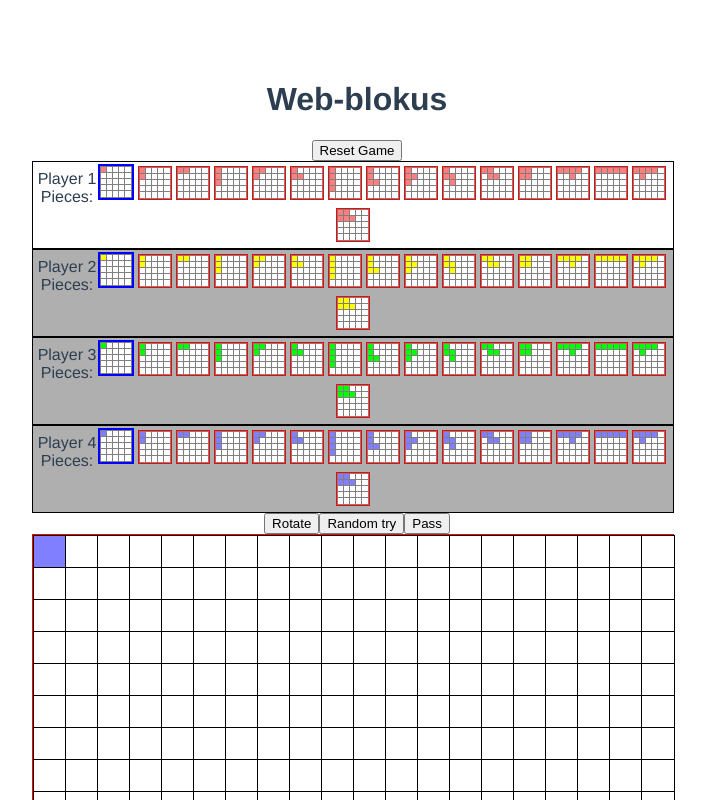
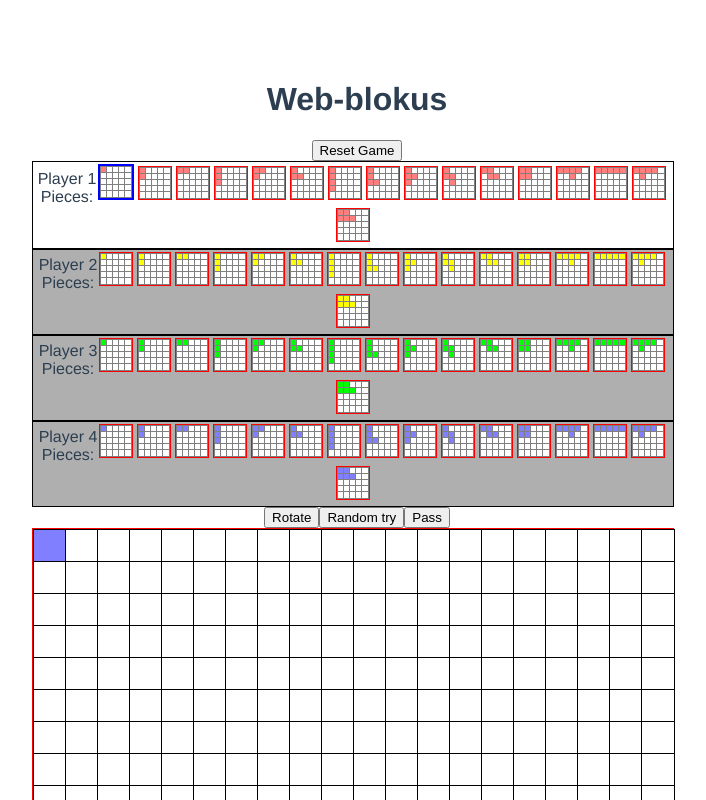
Before and after one commit to msakuta/web-blokus, a Vue app: page / in a window 1280 px wide. Shown: the top 800 px of the page, without its empty margins (283-989 px from the left). Built offline with nearby package versions, Linux system fonts and the light colour scheme.

Commit message:
Don't show selection box in inactive player's blockOptions since it can be confusing

```diff
--- a/src/components/WebBrokus.vue
+++ b/src/components/WebBrokus.vue
@@ -5,7 +5,8 @@
   <div v-for="(player, playerIdx) in players" :key="playerIdx" :class="{playerFrame: true, inactive: playerIdx !== activePlayerIdx}">
     <span style="display: inline-block">Player {{playerIdx+1}}<br> Pieces:</span>
     <BlockPreview v-for="(block, idx) in player.blockOptions" :key="idx" :block="block"
-      :selected="player.selectedBlockOption === idx" :color="player.color"
+      :selected="playerIdx === activePlayerIdx && player.selectedBlockOption === idx"
+      :color="player.color"
       @click="previewClicked(player, idx)"/>
   </div>
   <div>
```
